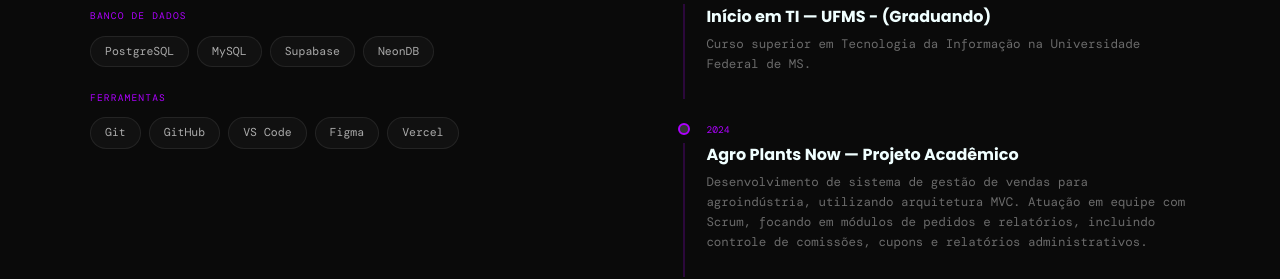
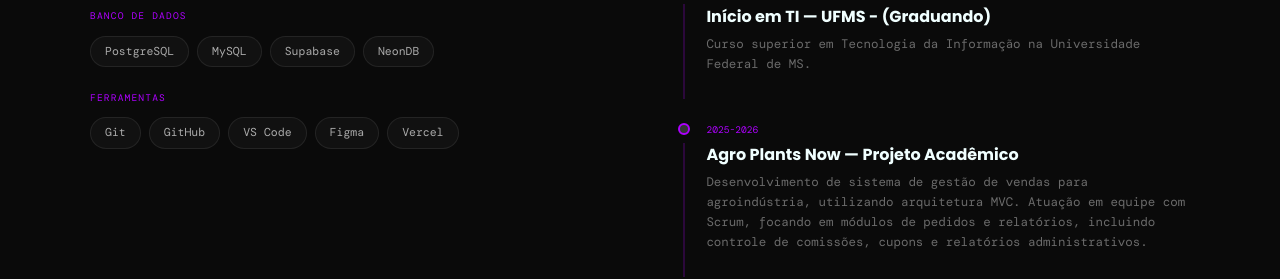
Before and after one commit to Madarauos/Portifolio, a Next.js app: page /sobre in a window 1280 px wide. Shown: the part 1260-1539 px from the top of the page. Built offline with nearby package versions, Linux system fonts and the light colour scheme; a web font is replaced by a local one.

Commit message:
commit useless

```diff
--- a/app/sobre/page.tsx
+++ b/app/sobre/page.tsx
@@ -25,7 +25,7 @@ const timeline = [
     type: "education",
   },
   {
-    year: "2024",
+    year: "2025-2026",
     title: "Agro Plants Now — Projeto Acadêmico",
     description: "Desenvolvimento de sistema de gestão de vendas para agroindústria, utilizando arquitetura MVC. Atuação em equipe com Scrum, focando em módulos de pedidos e relatórios, incluindo controle de comissões, cupons e relatórios administrativos.",
     type: "education",
```
